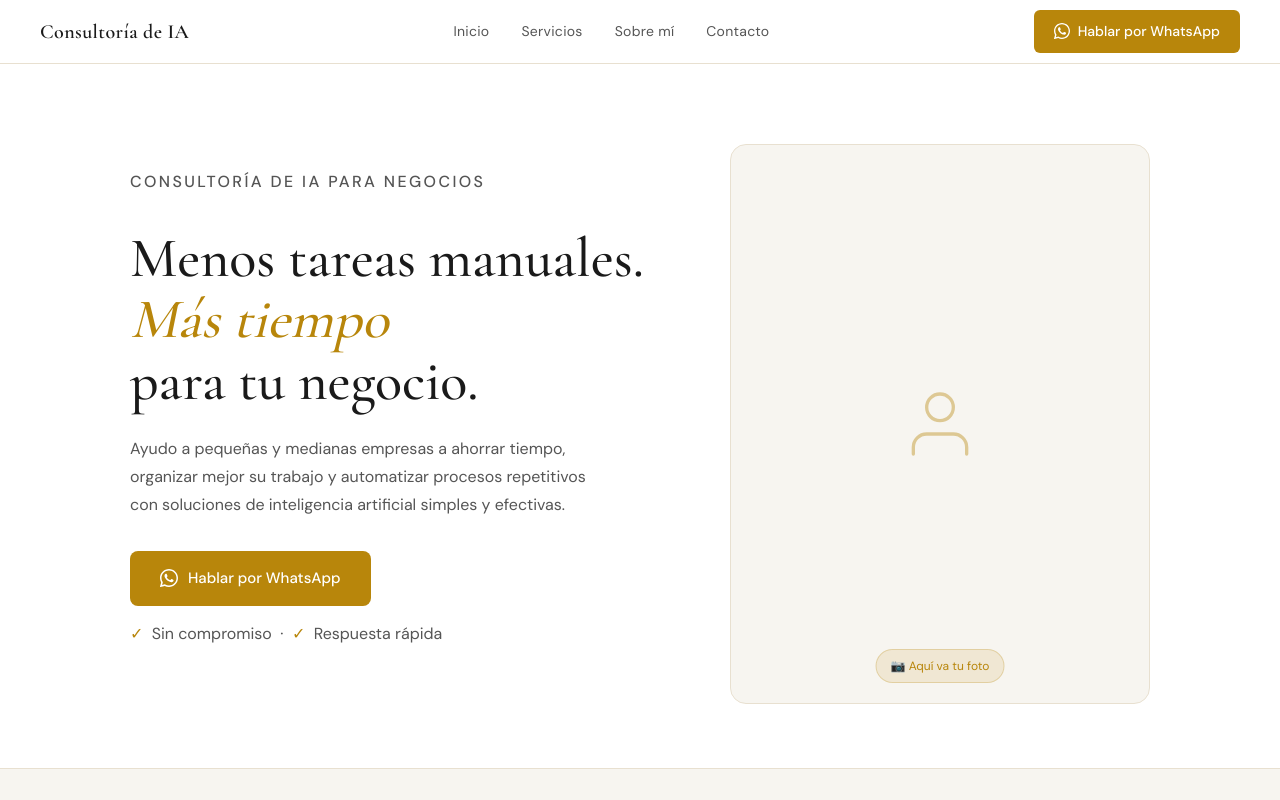
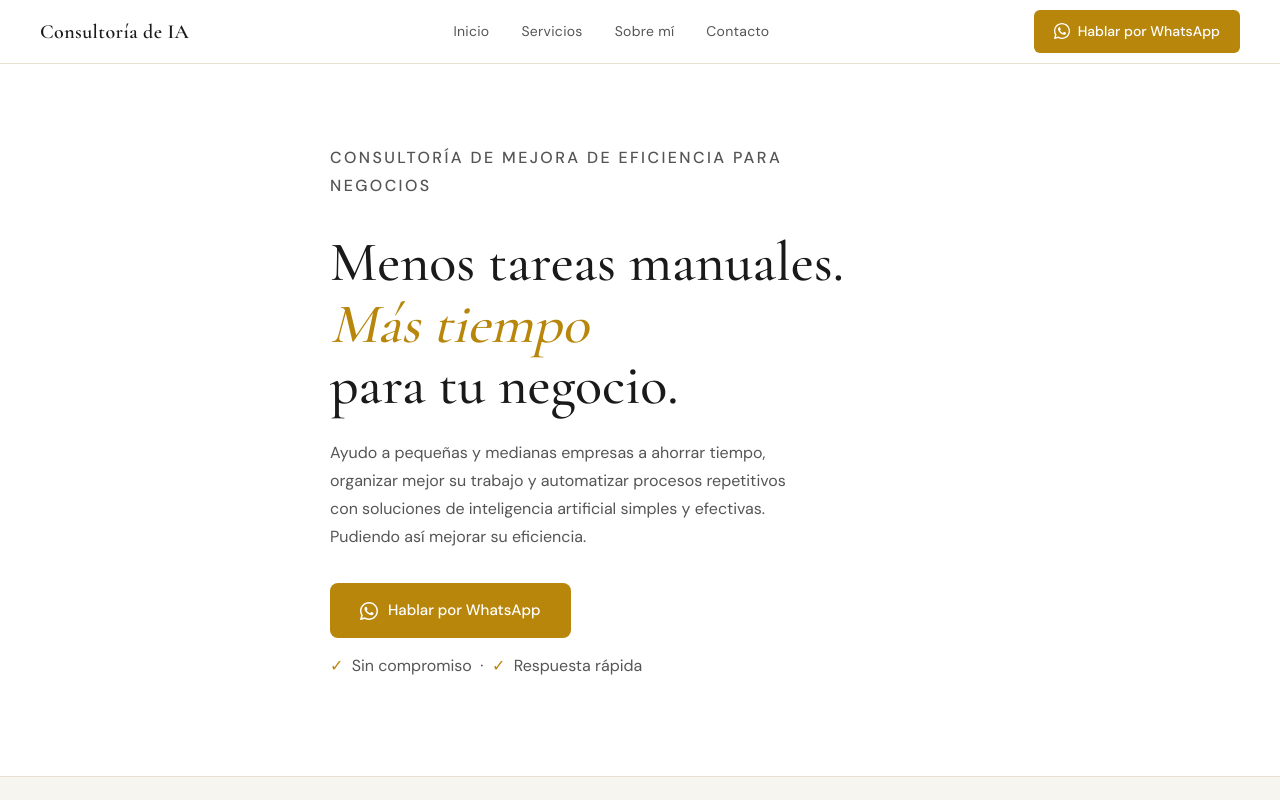
Before and after one commit to andreadd2301/landing-consultoria, a plain HTML site: page index.html in a window 1280 px wide. Shown: the top 800 px of the page. Drawn offline with nearby package versions, Linux system fonts and the light colour scheme.

Commit message:
index.html

```diff
--- a/index.html
+++ b/index.html
@@ -59,7 +59,7 @@
     .hero {
       max-width: 1100px; margin: 0 auto;
       padding: 80px 40px 64px;
-      display: grid; grid-template-columns: 1fr 420px; gap: 64px; align-items: center;
+      display: block; max-width: 700px;
     }
     .hero-tag {
       font-size: 11px; font-weight: 500; color: var(--gold);
@@ -266,9 +266,9 @@
 <section id="inicio">
   <div class="hero">
     <div class="hero-left">
-      <p class="hero-tag">Consultoría de IA para negocios</p>
+      <p class="hero-tag">Consultoría de mejora de eficiencia para negocios</p>
       <h1>Menos tareas manuales.<br><em>Más tiempo</em><br>para tu negocio.</h1>
-      <p>Ayudo a pequeñas y medianas empresas a ahorrar tiempo, organizar mejor su trabajo y automatizar procesos repetitivos con soluciones de inteligencia artificial simples y efectivas.</p>
+      <p>Ayudo a pequeñas y medianas empresas a ahorrar tiempo, organizar mejor su trabajo y automatizar procesos repetitivos con soluciones de inteligencia artificial simples y efectivas. Pudiendo así mejorar su eficiencia.</p>
       <div class="hero-cta">
         <a class="btn-primary" href="https://wa.me/34651685661">
           <svg width="18" height="18" viewBox="0 0 24 24" fill="currentColor"><path d="M17.472 14.382c-.297-.149-1.758-.867-2.03-.967-.273-.099-.471-.148-.67.15-.197.297-.767.966-.94 1.164-.173.199-.347.223-.644.075-.297-.15-1.255-.463-2.39-1.475-.883-.788-1.48-1.761-1.653-2.059-.173-.297-.018-.458.13-.606.134-.133.298-.347.446-.52.149-.174.198-.298.298-.497.099-.198.05-.371-.025-.52-.075-.149-.669-1.612-.916-2.207-.242-.579-.487-.5-.669-.51-.173-.008-.371-.01-.57-.01-.198 0-.52.074-.792.372-.272.297-1.04 1.016-1.04 2.479 0 1.462 1.065 2.875 1.213 3.074.149.198 2.096 3.2 5.077 4.487.709.306 1.262.489 1.694.625.712.227 1.36.195 1.871.118.571-.085 1.758-.719 2.006-1.413.248-.694.248-1.289.173-1.413-.074-.124-.272-.198-.57-.347z"/><path d="M12 0C5.373 0 0 5.373 0 12c0 2.123.554 4.117 1.528 5.845L.057 23.428a.5.5 0 0 0 .614.614l5.607-1.47A11.944 11.944 0 0 0 12 24c6.627 0 12-5.373 12-12S18.627 0 12 0zm0 22a9.944 9.944 0 0 1-5.073-1.386l-.362-.214-3.754.984.997-3.63-.235-.374A9.944 9.944 0 0 1 2 12C2 6.477 6.477 2 12 2s10 4.477 10 10-4.477 10-10 10z"/></svg>
@@ -277,10 +277,7 @@
       </div>
       <p class="hero-note" style="margin-top:14px;"><span>✓</span> Sin compromiso &nbsp;·&nbsp; <span>✓</span> Respuesta rápida</p>
     </div>
-    <div class="hero-photo">
-      <svg width="80" height="80" viewBox="0 0 24 24" stroke="#B8860B" fill="none" stroke-width="1" stroke-linecap="round" stroke-linejoin="round"><path d="M20 21v-2a4 4 0 0 0-4-4H8a4 4 0 0 0-4 4v2"/><circle cx="12" cy="7" r="4"/></svg>
-      <span class="photo-hint">📷 Aquí va tu foto</span>
-    </div>
+
   </div>
 </section>
 
@@ -367,8 +364,7 @@
 <section id="sobre-mi" class="section">
   <div class="about-grid">
     <div class="about-photo">
-      <svg width="80" height="80" viewBox="0 0 24 24" stroke="#B8860B" fill="none" stroke-width="1" stroke-linecap="round" stroke-linejoin="round"><path d="M20 21v-2a4 4 0 0 0-4-4H8a4 4 0 0 0-4 4v2"/><circle cx="12" cy="7" r="4"/></svg>
-      <span class="photo-hint">📷 Aquí va tu foto</span>
+      <img src="foto.jpg" alt="Consultoría de IA" style="width:100%; height:100%; object-fit:cover; border-radius:14px;" />
     </div>
     <div class="about-content">
       <p class="about-tag">Entiendo tu día a día</p>
```
